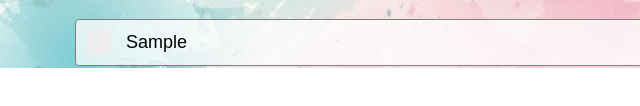
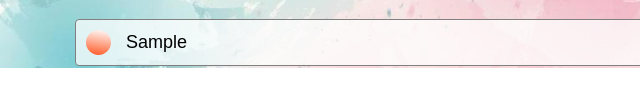
Before and after one commit to marynabns/to-do-list, a plain HTML site: page index.html in a window 1280 px wide. Both pictures are taken after typing "Sample" into the empty fields and a click on the button "Add Task". Shown: the part 276-382 px from the top of the page, 0-640 px from the left. Drawn offline with Linux system fonts and the light colour scheme; a web font is replaced by a local one.

Commit message:
Update style.css

```diff
--- a/style.css
+++ b/style.css
@@ -209,12 +209,12 @@ body {
 .checkbox{
     height: 25px;
     width: 25px;
-    background-color: #eee;
-    border-radius: 4px;
+    background: linear-gradient(9deg, #ff5722, #fffffff2);
+    border-radius: 100%;
 }
 
 .task.completed .checkbox{
-    background: linear-gradient(343deg, #e29d9d, #fffffff2);
+    background: linear-gradient(9deg, #009688, #fffffff2);
 }
 
 input[type="checkbox"]{
```
